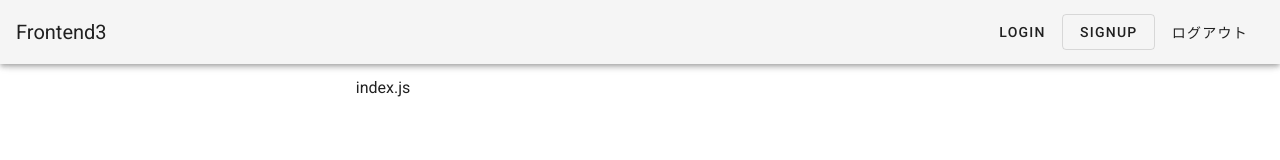
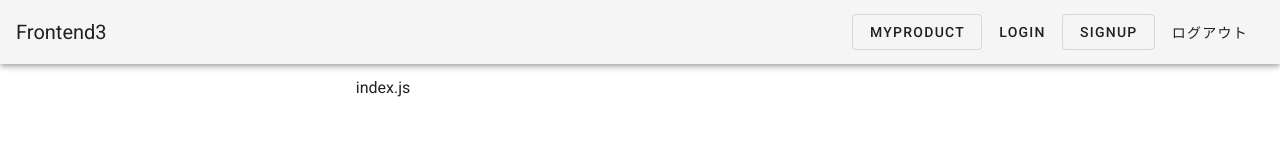
Before and after one commit to Daisky1113/vuex-sample, a Nuxt app: page / in a window 1280 px wide. Shown: the top 160 px of the page. Built offline with nearby package versions, Linux system fonts and the light colour scheme.

Commit message:
ナビゲーションにプロダクト登録ページへのリンクを作る

```diff
--- a/components/Navigation.vue
+++ b/components/Navigation.vue
@@ -2,6 +2,7 @@
   <v-app-bar fixed app>
     <v-app-bar-title>Frontend3</v-app-bar-title>
     <v-spacer />
+    <v-btn to="/myProduct" text outlined> myProduct </v-btn>
     <v-btn to="/login" text> login </v-btn>
     <v-btn to="/signup" text outlined> signup </v-btn>
     <v-btn text @click="logout"> ログアウト </v-btn>
```
